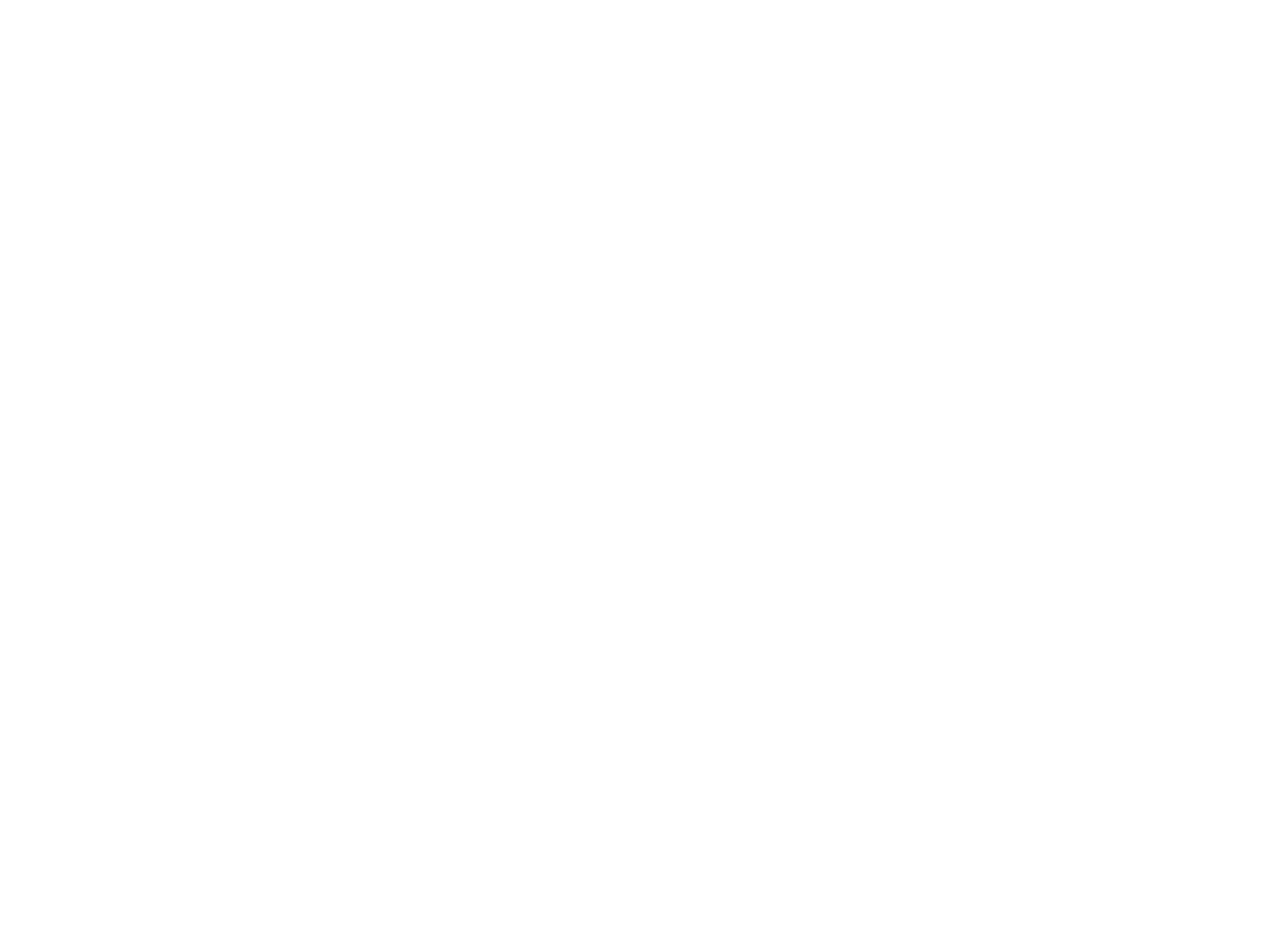
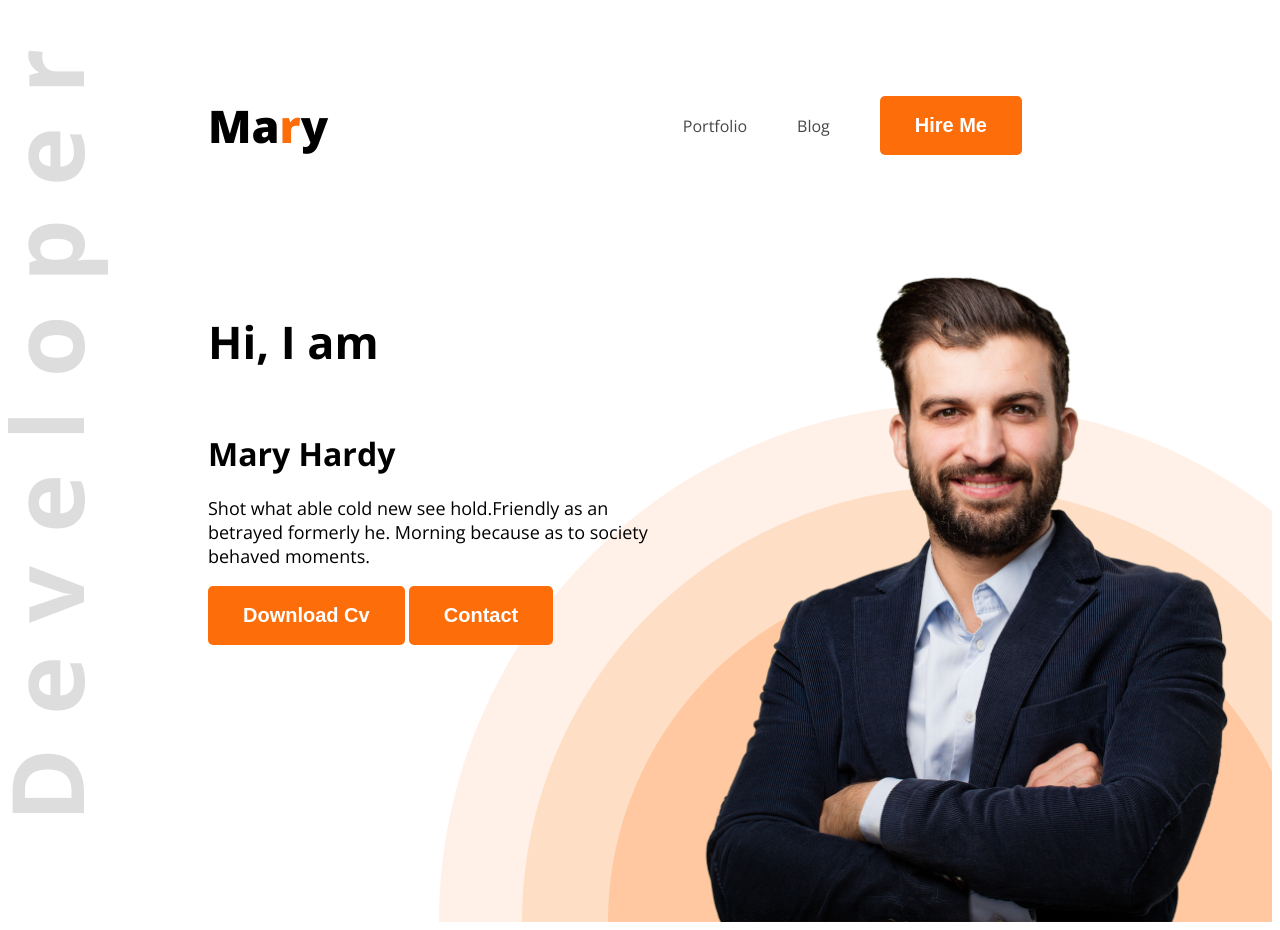
Before and after one commit to MdMohiuddinbd/web-developer-portfolio, a plain HTML site: page index.html in a window 1280 px wide. Before the commit the page ends 800 px from the top, so only its background shows below. Drawn offline with nearby package versions, Linux system fonts and the light colour scheme.

Commit message:
header added

```diff
--- a/index.html
+++ b/index.html
@@ -4,10 +4,34 @@
     <meta charset="UTF-8">
     <meta name="viewport" content="width=device-width, initial-scale=1.0">
     <title>Web Developer Portfolio</title>
+    <link rel="preconnect" href="https://fonts.googleapis.com">
+<link rel="preconnect" href="https://fonts.gstatic.com" crossorigin>
+<link href="https://fonts.googleapis.com/css2?family=Open+Sans:ital,wght@0,300..800;1,300..800&display=swap" rel="stylesheet">
+    <link rel="stylesheet" href="styles/portfoli.css">
 </head>
-<body>
-    <header>
-
+<body class="open-sans-normal">
+    <header class="header">
+        <nav>
+            <h3 class="nav-title">Ma<span class="text-primary">r</span>y</h3>
+            <ul>
+                <li><a class="dark-2" href="">Portfolio</a></li>
+                <li><a class="dark-2" href="">Blog</a></a></li>
+                <li><a href=""><button class="btn-primary">Hire Me</button></a></li>
+            </ul>
+        </nav>
+        <div class="banner">
+            <div class="banner-content dark 2">
+                <h4 class="banner-greeting">Hi, I am</h4>
+                <h1 class="banner-title">Mary Hardy</h1>
+                <p class="banner-description">
+                    Shot what able cold new see hold.Friendly as an betrayed formerly
+                    he. Morning because as to society behaved moments.
+                </p>
+                <button class="btn-primary">Download Cv</button>
+                <button class="btn-primary">Contact</button>
+            </div>
+            <img class="banner-profile-pic" src="images/hardy.png" alt="">
+        </div>
     </header>
     <main>
 
--- /dev/null
+++ b/styles/portfoli.css
@@ -0,0 +1,80 @@
+
+.open-sans-normal {
+  font-family: "Open Sans", sans-serif;
+  font-optical-sizing: auto;
+  font-style: normal;
+  font-variation-settings:
+    "wdth" 100;
+}
+
+/*header*/
+.header{
+    background-image: url(../images/developer.png), url(../images/header_bg.png);
+    background-repeat: no-repeat;
+    background-position:top left, bottom right;
+}
+
+/*shared styles*/
+.text-primary{
+    color: #FD6E0A;
+}
+.dark-2{
+    color: #474747;
+}
+.btn-primary{
+    background-color: #FD6E0A;
+    font-size: 20px;
+    font-weight: bold;
+    color: white;
+    border: none;
+    padding: 18px 35px;
+    border-radius: 5px;
+}
+
+    /*Nav styles*/
+nav{
+    display: flex;
+    align-items: center;
+    justify-content: space-between;
+    margin: 50px 200px;
+}
+.nav-title{
+    font-weight: 800;
+    font-size: 45px;
+}
+
+nav ul{
+    display: flex;
+    align-items: center;
+}
+nav ul li{
+    list-style: none;
+    margin-right: 50px;
+    }
+nav ul a{
+        text-decoration: none;
+        font-size: 20;
+    }
+/*banner styles*/
+.banner{
+    display: flex;
+    justify-content: space-between;
+    margin: 0 35px 0 200px;
+}
+.banner-content{
+    width: 580px;
+}
+.banner-greeting{
+    font-size: 45px;
+    font-weight: 600px  ;
+}
+.banner-title{
+    font-weight: bold;
+    font size: 85px;
+}
+p{
+    font-size: 18px;
+}
+.banner-profile-pic{
+    width: 580px;
+}
```
